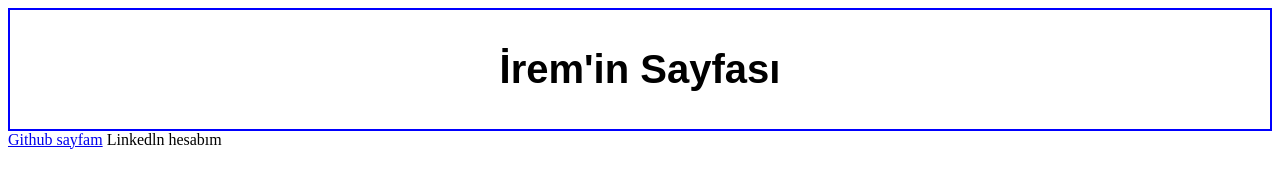
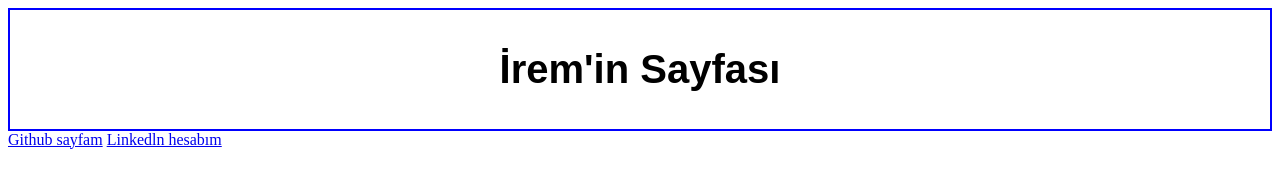
Before and after one commit to iremnurgocer/iremnurgocer.github.io, a plain HTML site: page index.html in a window 1280 px wide. Drawn offline with Linux system fonts and the light colour scheme.

Commit message:
Update index.html

```diff
--- a/index.html
+++ b/index.html
@@ -10,7 +10,7 @@
       <h1>İrem'in Sayfası</h1>
     </div>
     <a href="https://github.com/iremnurgocer">Github sayfam</a>
-    <linkedin href="https://www.linkedin.com/in/iremnurgocer/">Linkedln hesabım</linkedin>
+    <a href="https://www.linkedin.com/in/iremnurgocer/">Linkedln hesabım</a>
   </body>
 
 </html>
```
